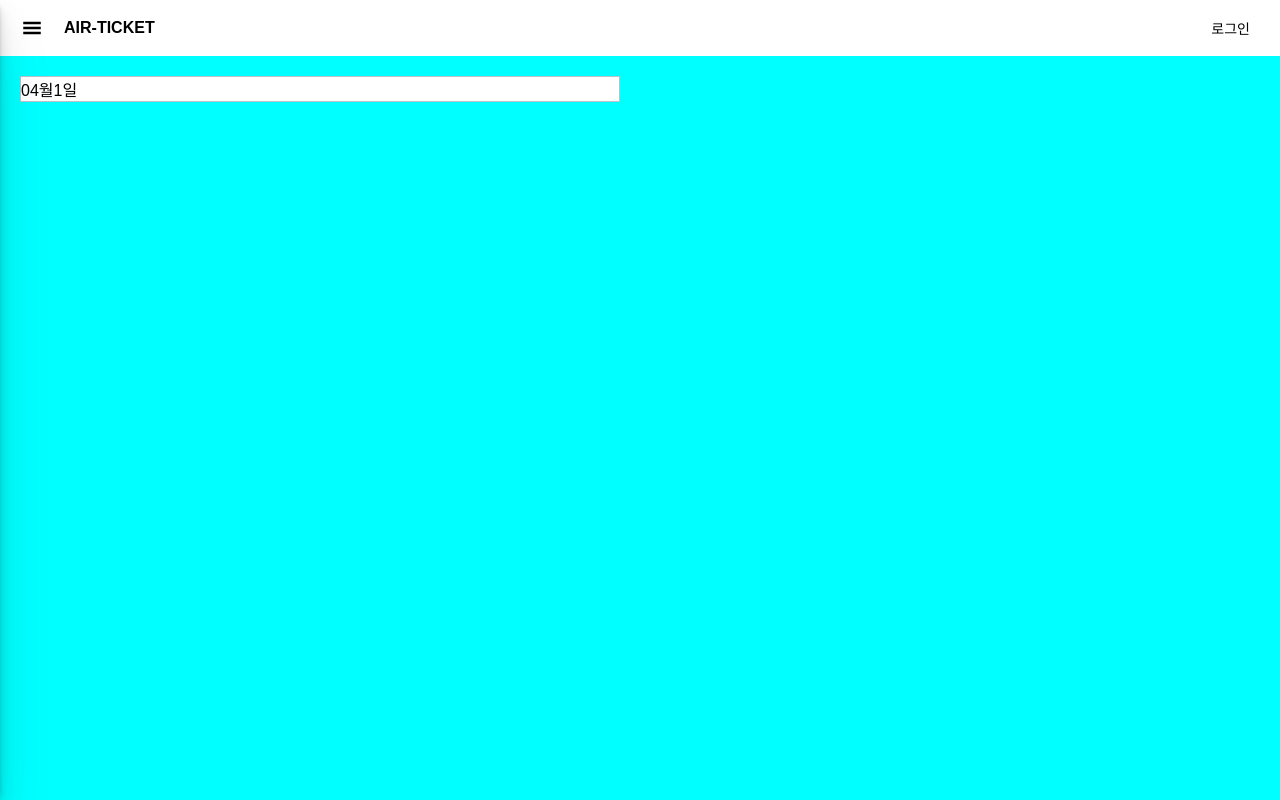
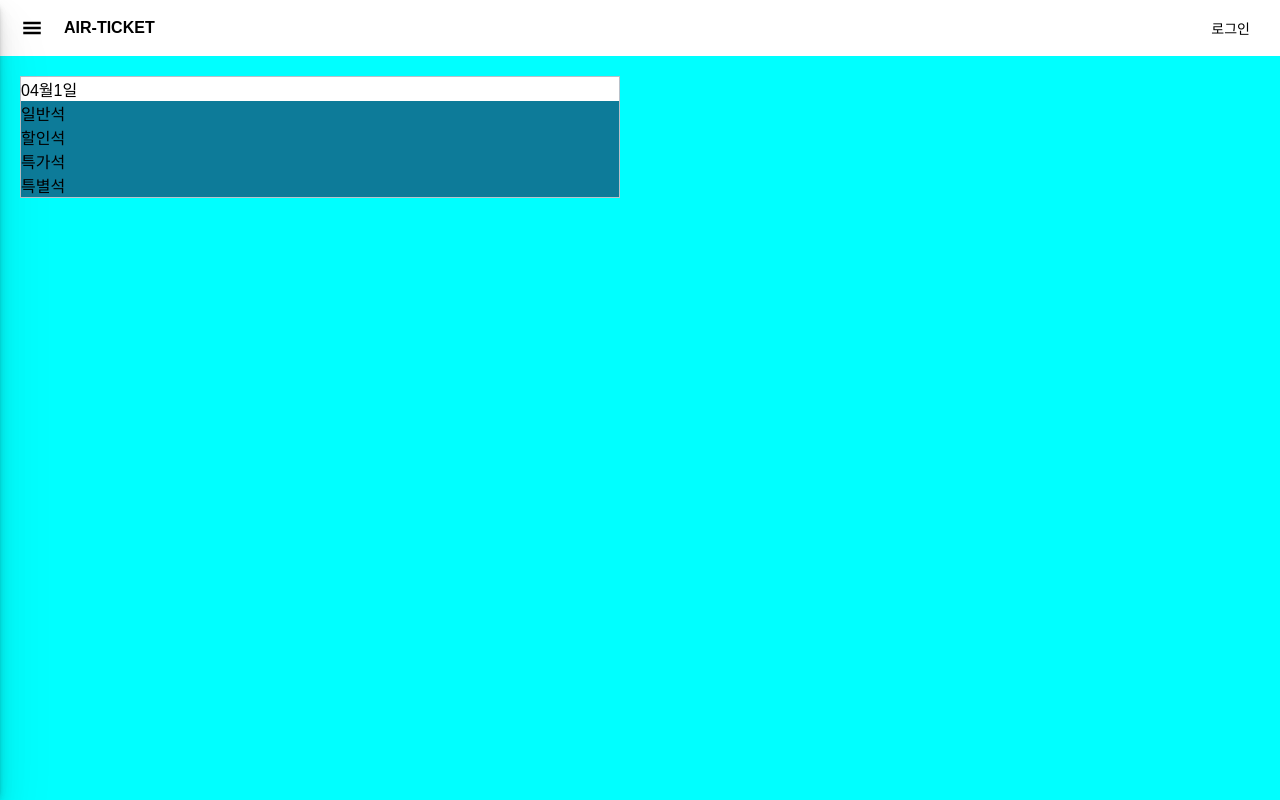
Before and after one commit to NapolDeveloper/air-ticket, a React (Create React App) app: page /product in a window 1280 px wide. Built offline with nearby package versions, Linux system fonts and the light colour scheme.

Commit message:
# Test
1. json 형태의 데이터를 List에서 map으로 잘 받아오는지 확인

```diff
--- a/src/components/LocationCard/LocationCard.js
+++ b/src/components/LocationCard/LocationCard.js
@@ -42,6 +42,7 @@ const CardDeswrap = styled.div`
   width: 100%;
   padding: 10px 15px;
   display: flex;
+  /* background-color: ${Colors.colorWhite}; */
   /* align-items: center; */
   /* justify-content: center; */
   flex-direction: column;
--- a/src/components/Product/ProductBox/ProductBox.js
+++ b/src/components/Product/ProductBox/ProductBox.js
@@ -21,10 +21,32 @@ const TicketData = ['일반석', '할인석', '특가석', '특별석'];
 
 const List = [
   {
+    id: 0,
     airline: AirlineData[0],
     ticket: TicketData[0],
     seat: 4,
     price: 10000
+  },
+  {
+    id: 1,
+    airline: AirlineData[1],
+    ticket: TicketData[1],
+    seat: 4,
+    price: 32000
+  },
+  {
+    id: 2,
+    airline: AirlineData[2],
+    ticket: TicketData[2],
+    seat: 4,
+    price: 54000
+  },
+  {
+    id: 3,
+    airline: AirlineData[2],
+    ticket: TicketData[3],
+    seat: 9,
+    price: 100000
   }
 ];
 
@@ -32,7 +54,9 @@ const ProductBox = ({ date }) => {
   return (
     <Box>
       <ProductHeader date={date} />
-      <ProductList />
+      {List.map((list) => {
+        return <ProductList key={list.id} airline={list.airline} ticket={list.ticket} seat={list.seat} price={list.price} />;
+      })}
     </Box>
   );
 };
--- a/src/components/Product/ProductList/ProductList.js
+++ b/src/components/Product/ProductList/ProductList.js
@@ -1,22 +1,17 @@
 import React from 'react';
 
-// 후에 서버에서 json 형태로 데이터를 받아올 예정
+// style
+import styled from 'styled-components';
+import Colors from '../../../styles/Colors';
 
-const AirlineData = ['Jeju', 'Asiana', 'Tway'];
+const ListContainer = styled.div`
+  display: flex;
+  width: 100%;
+  background-color: ${Colors.colorPrice};
+`;
 
-const TicketData = ['일반석', '할인석', '특가석', '특별석'];
-
-const List = [
-  {
-    airline: AirlineData[0],
-    ticket: TicketData[0],
-    seat: 4,
-    price: 10000
-  }
-];
-
-const ProductList = ({}) => {
-  return <div></div>;
+const ProductList = ({ airline, ticket, price, seat }) => {
+  return <ListContainer>{ticket}</ListContainer>;
 };
 
 export default ProductList;
```
Also changed, not shown: src/logo.svg (deleted).
